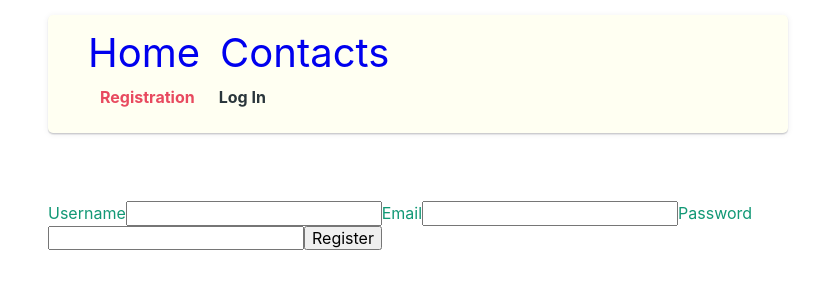
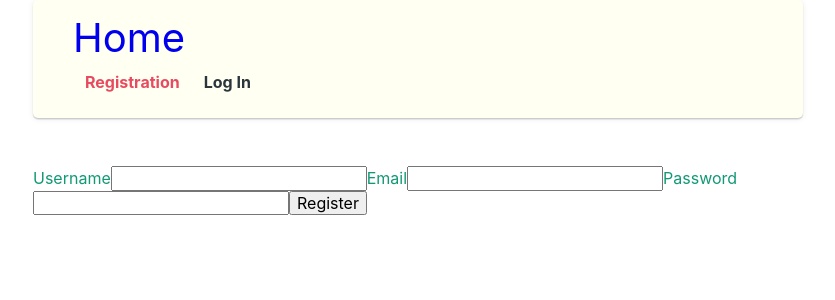
Before and after one commit to Anastasiia-Ihn/phonebook, a React (Create React App) app: page /goit-react-hw-08-phonebook/register in a window 1280 px wide. Shown: the top 300 px of the page, without its empty margins (222-1057 px from the left). Built offline with nearby package versions, Linux system fonts and the light colour scheme.

Commit message:
added isRefreshing

```diff
--- a/src/components/Layout/Layout.styled.js
+++ b/src/components/Layout/Layout.styled.js
@@ -3,8 +3,7 @@ import styled from 'styled-components';
 export const Container = styled.div`
   display: flex;
   flex-direction: column;
-  gap: 20px;
-  padding: 15px;
+  padding: 0;
   margin: 0 auto;
 `;
 
--- a/src/components/Navigation/Navigation.js
+++ b/src/components/Navigation/Navigation.js
@@ -1,14 +1,18 @@
+import { useSelector } from 'react-redux';
 import { ListNavStyled, StyledLink } from './Navigation.styled';
+import { selectIsLoggedIn } from 'redux/auth/selectors';
 
-export const Navigation = () => (
-  <nav>
+export const Navigation = () => {
+  const  isLoggedIn  = useSelector(selectIsLoggedIn);
+
+  return <nav>
     <ListNavStyled>
       <li>
         <StyledLink to="/">Home</StyledLink>
       </li>
-      <li>
+      {isLoggedIn && (<li>
         <StyledLink to="/contacts">Contacts</StyledLink>
-      </li>
+      </li>)}
     </ListNavStyled>
   </nav>
-);
+};
--- a/src/components/PrivateRoute.js
+++ b/src/components/PrivateRoute.js
@@ -1,12 +1,11 @@
 import { useSelector } from 'react-redux';
 import { Navigate } from 'react-router-dom';
-import { selectIsLoggedIn } from 'redux/auth/selectors';
+import { selectIsLoggedIn, selectIsRefreshing } from 'redux/auth/selectors';
 
 export const PrivateRoute = ({ component: Component, redirectTo = '/' }) => {
   const isLoggedIn = useSelector(selectIsLoggedIn);
-  // const isRefreshing = useSelector(selectIsRefreshing);
-  const shouldRedirect = !isLoggedIn;
-  // && !isRefreshing;
+  const isRefreshing = useSelector(selectIsRefreshing);
+  const shouldRedirect = !isLoggedIn && !isRefreshing;
 
   return shouldRedirect ? <Navigate to={redirectTo} /> : Component;
 };
--- a/src/index.css
+++ /dev/null
@@ -1,15 +0,0 @@
-@import-normalize; /* bring in normalize.css styles */
-
-body {
-  margin: 0;
-  font-family: -apple-system, BlinkMacSystemFont, 'Segoe UI', 'Roboto', 'Oxygen',
-    'Ubuntu', 'Cantarell', 'Fira Sans', 'Droid Sans', 'Helvetica Neue',
-    sans-serif;
-  -webkit-font-smoothing: antialiased;
-  -moz-osx-font-smoothing: grayscale;
-}
-
-code {
-  font-family: source-code-pro, Menlo, Monaco, Consolas, 'Courier New',
-    monospace;
-}
--- a/src/redux/auth/selectors.js
+++ b/src/redux/auth/selectors.js
@@ -2,4 +2,4 @@ export const selectIsLoggedIn = state => state.auth.isLoggedIn;
 
 export const selectUser = state => state.auth.user;
 
-// export const selectIsRefreshing = state => state.auth.isRefreshing;
+export const selectIsRefreshing = state => state.auth.isRefreshing;
--- a/src/redux/auth/slice.js
+++ b/src/redux/auth/slice.js
@@ -5,7 +5,7 @@ const initialState = {
   user: { name: null, email: null },
   token: null,
   isLoggedIn: false,
-  //   isRefreshing: false,
+    isRefreshing: false,
 };
 
 const authSlice = createSlice({
```
Also changed, not shown: public/index.html (+0 -9 lines).
